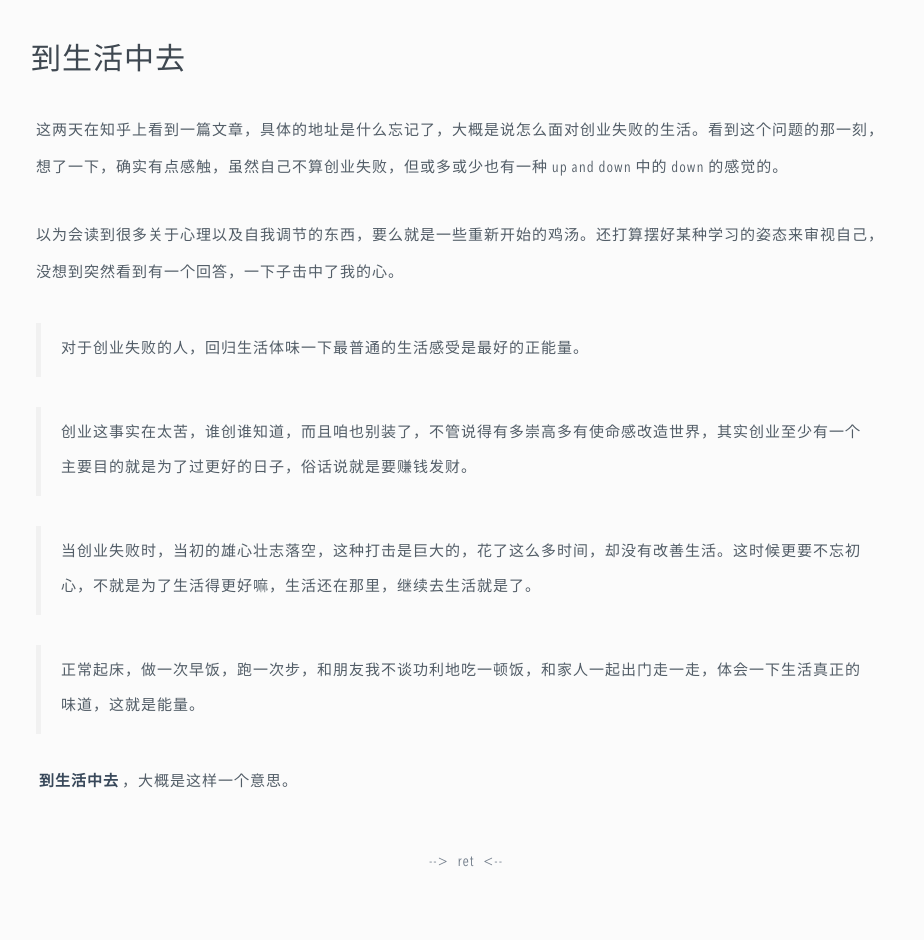
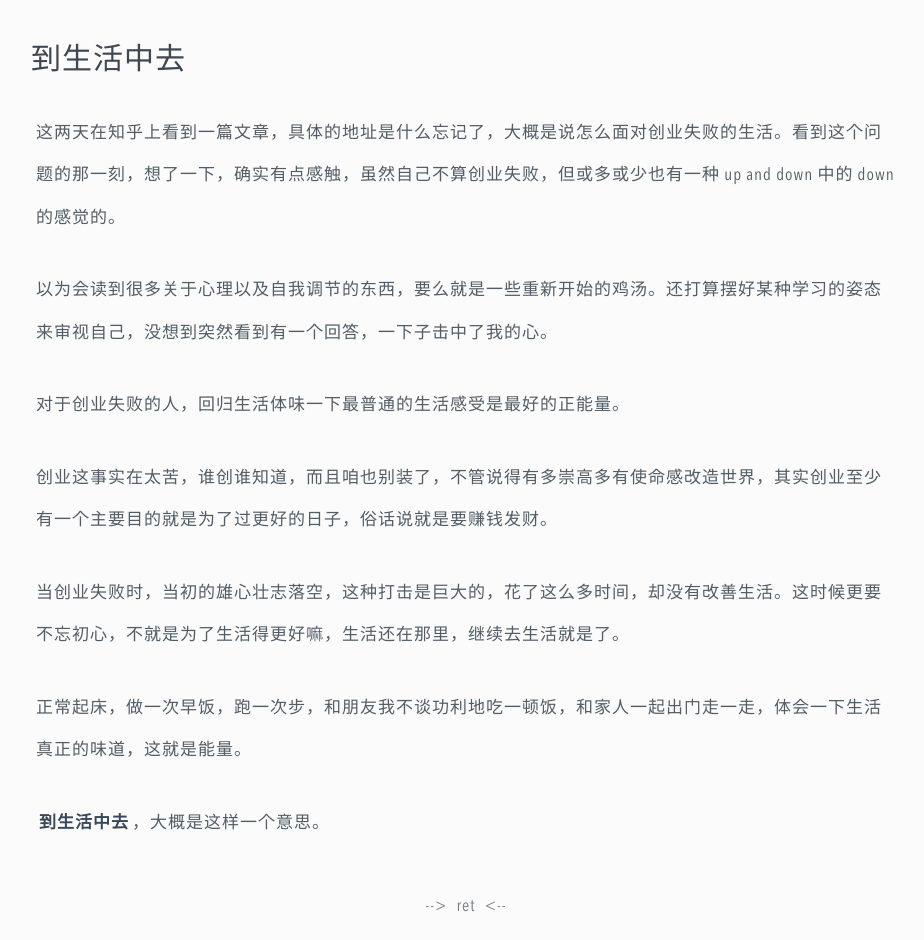
Before and after one commit to GuoJing/blog, a Jekyll site: the page built from _posts/blog/2017/2017-07-29-back-your-real-life.md, in a window 1280 px wide. Shown: the whole page, without its empty margins (174-1098 px from the left). Built offline with Jekyll 4.4.1, drawn with Linux system fonts in a browser that asks for light colours; before the commit the page ends 900 px from its top, so only the background shows below that.

Commit message:
auto commit

```diff
--- a/_posts/blog/2017/2017-07-29-back-your-real-life.md
+++ b/_posts/blog/2017/2017-07-29-back-your-real-life.md
@@ -9,12 +9,12 @@ tags: life code drunk
 
 以为会读到很多关于心理以及自我调节的东西，要么就是一些重新开始的鸡汤。还打算摆好某种学习的姿态来审视自己，没想到突然看到有一个回答，一下子击中了我的心。
 
-> 对于创业失败的人，回归生活体味一下最普通的生活感受是最好的正能量。
+对于创业失败的人，回归生活体味一下最普通的生活感受是最好的正能量。
 
-> 创业这事实在太苦，谁创谁知道，而且咱也别装了，不管说得有多崇高多有使命感改造世界，其实创业至少有一个主要目的就是为了过更好的日子，俗话说就是要赚钱发财。
+创业这事实在太苦，谁创谁知道，而且咱也别装了，不管说得有多崇高多有使命感改造世界，其实创业至少有一个主要目的就是为了过更好的日子，俗话说就是要赚钱发财。
 
-> 当创业失败时，当初的雄心壮志落空，这种打击是巨大的，花了这么多时间，却没有改善生活。这时候更要不忘初心，不就是为了生活得更好嘛，生活还在那里，继续去生活就是了。
+当创业失败时，当初的雄心壮志落空，这种打击是巨大的，花了这么多时间，却没有改善生活。这时候更要不忘初心，不就是为了生活得更好嘛，生活还在那里，继续去生活就是了。
 
-> 正常起床，做一次早饭，跑一次步，和朋友我不谈功利地吃一顿饭，和家人一起出门走一走，体会一下生活真正的味道，这就是能量。
+正常起床，做一次早饭，跑一次步，和朋友我不谈功利地吃一顿饭，和家人一起出门走一走，体会一下生活真正的味道，这就是能量。
 
 **到生活中去**，大概是这样一个意思。
--- a/style/style.css
+++ b/style/style.css
@@ -6,7 +6,7 @@
   }
 
 body {
-  font-size: 15px;
+  font-size: 17px;
   color: #525d67;
   background: #fbfbfb;
   font-family: 'Avenir Next', "Open Sans",Arial,"Hiragino Sans GB","Microsoft YaHei","微软雅黑","STHeiti","WenQuanYi Micro Hei",SimSun, sans-serif;
```
Also changed, not shown: _posts/blog/2017/2017-09-11-find-a-way-to-manage-team-members.md (added, +16 -0 lines).
